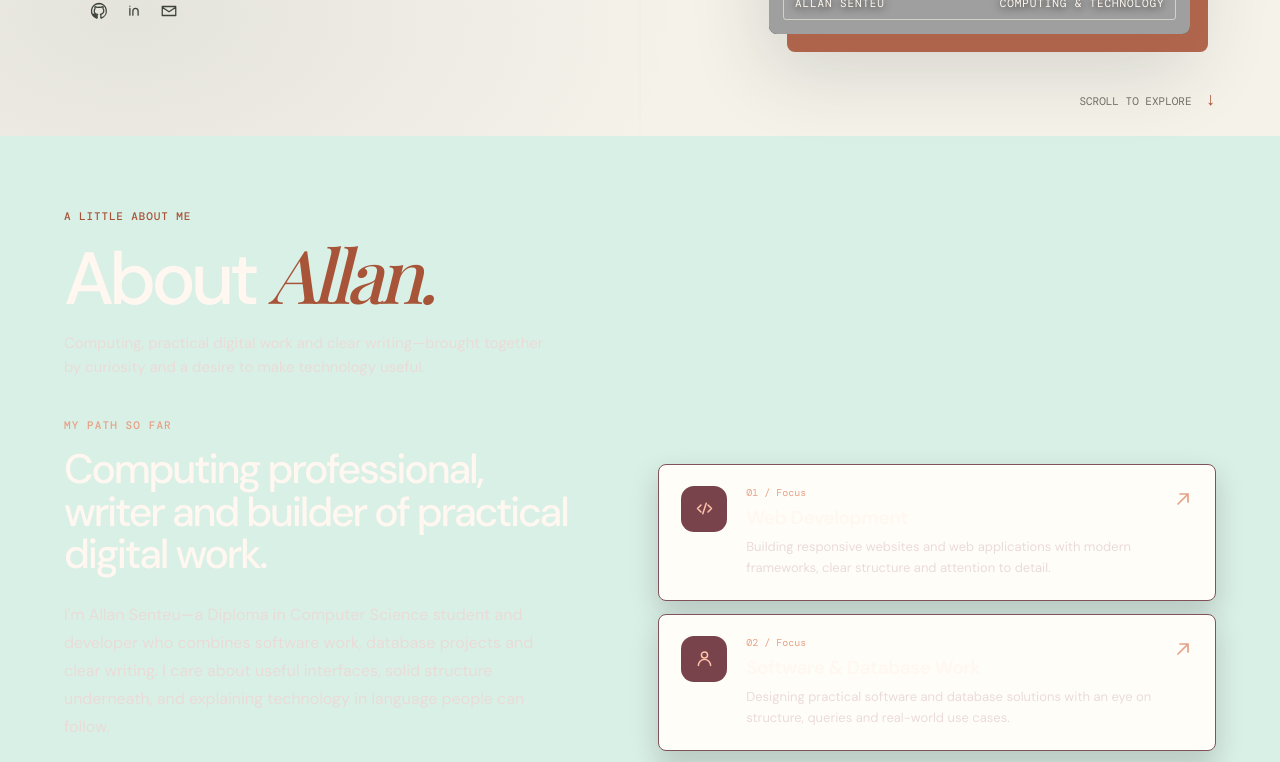
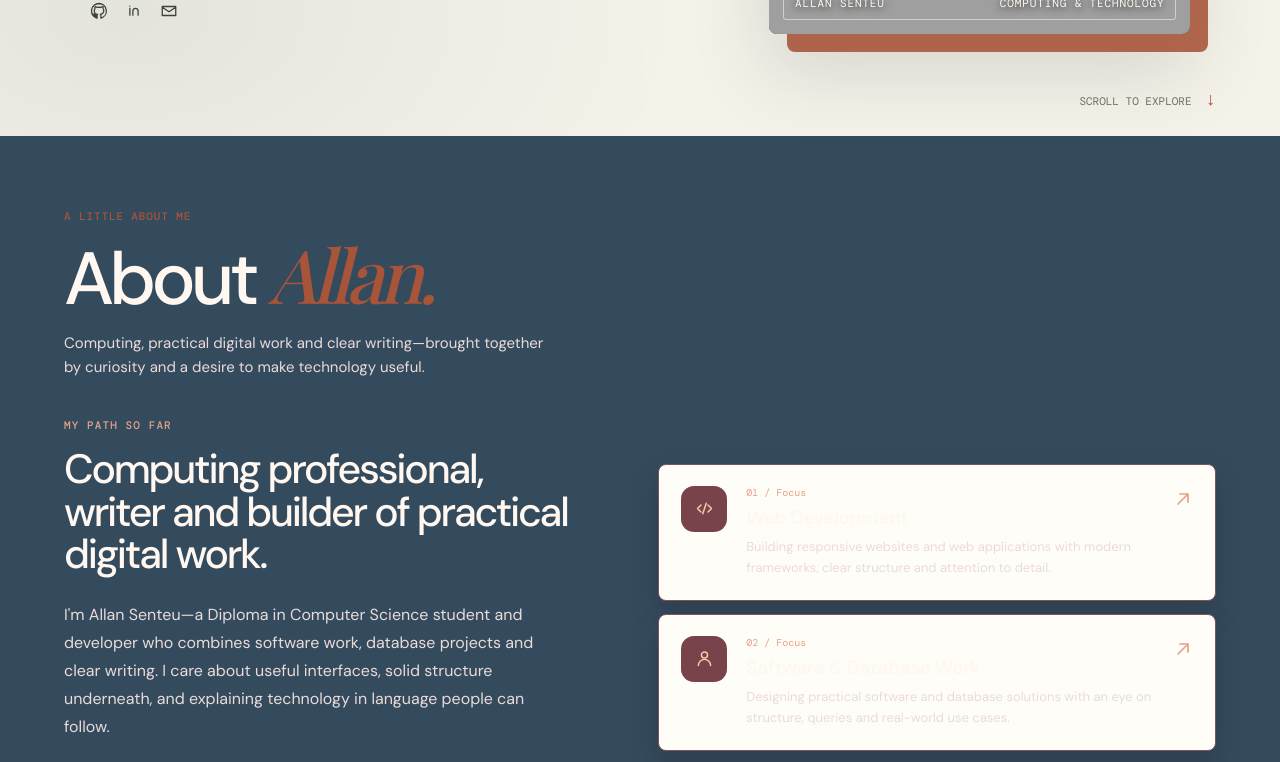
Before and after one commit to NoxxyTheMain/My-Portfolio, a Next.js app: page / in a window 1280 px wide. Shown: the part 740-1502 px from the top of the page. Built offline with nearby package versions, Linux system fonts and the light colour scheme; grey boxes are pictures that could not be loaded; a web font is replaced by a local one.

Commit message:
Update About section background color

```diff
--- a/app/globals.css
+++ b/app/globals.css
@@ -252,7 +252,7 @@ body{padding-top:0}
 .contact-panel-heading{margin-bottom:32px}
 .contact-panel-heading h1{font-size:clamp(40px,5vw,62px);margin:10px 0}
 .contact-panel-grid{gap:20px}
-.profile-page,.home-about.section{background:#D9F0E7;color:#fff7f0}
+.profile-page,.home-about.section{background:#344B5E;color:#fff7f0}
 .profile-page .page-intro,.home-about .page-intro{border-color:rgba(255,245,235,.18)}
 .profile-page .page-intro h1,.home-about .page-intro h1{color:#fff7f0}
 .profile-page .page-intro>p:last-child,.home-about .page-intro>p:last-child{color:#eadbd8}
```
